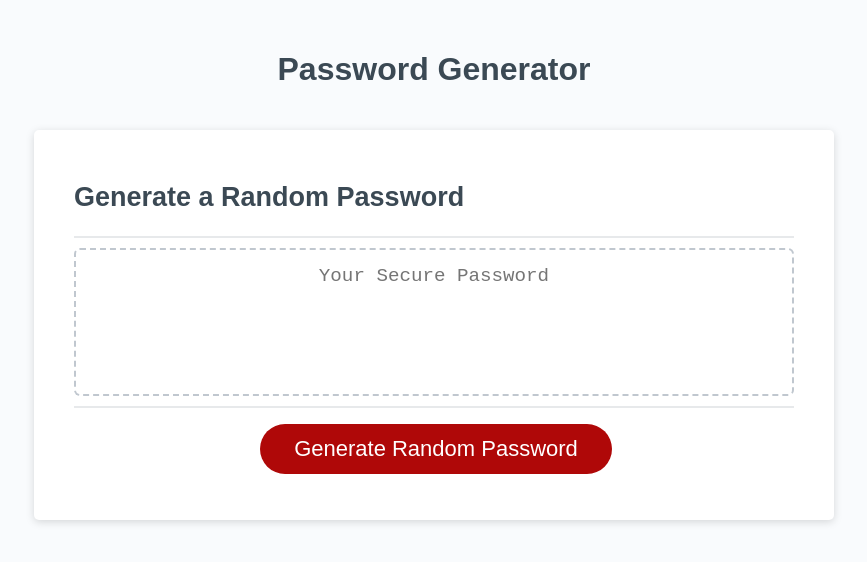
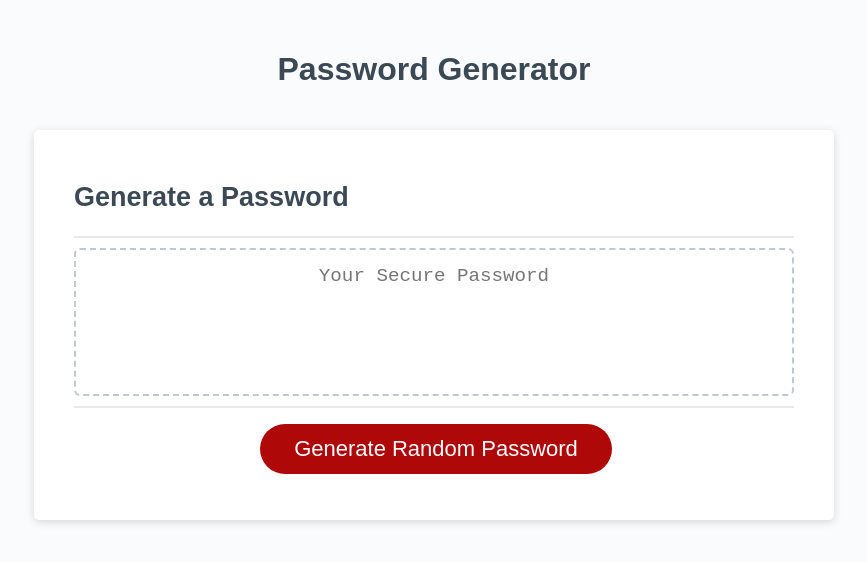
Before and after one commit to AidanGuarniere/password-generator-challenge, a plain HTML site: page index.html in a window 1280 px wide. Shown: the whole page, without its empty margins (206-1073 px from the left). Drawn offline with Linux system fonts and the light colour scheme; files that its build step writes are made by us from their sources; files whose address does not match are found by name.

Commit message:
revised h2 element in index file

```diff
--- a/index.html
+++ b/index.html
@@ -14,7 +14,7 @@
       </header>
       <div class="card">
         <div class="card-header">
-          <h2>Generate a Random Password</h2>
+          <h2>Generate a Password</h2>
         </div>
         <div class="card-body">
           <textarea
```
